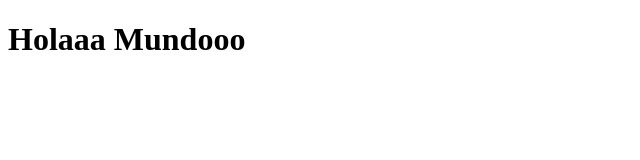
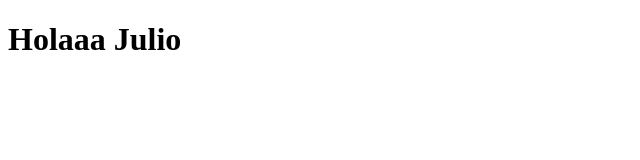
Before and after one commit to JuliCesar2022/prueba2, a plain HTML site: page index.html in a window 1280 px wide. Shown: the whole page, without its empty margins (0-640 px from the left). Drawn offline with Linux system fonts and the light colour scheme.

Commit message:
saludar a la persona

```diff
--- a/index.html
+++ b/index.html
@@ -7,7 +7,7 @@
 </head>
 <body>
 
-    <h1>Holaaa Mundooo</h1>
+    <h1>Holaaa Julio</h1>
 
 
 </body>
```
